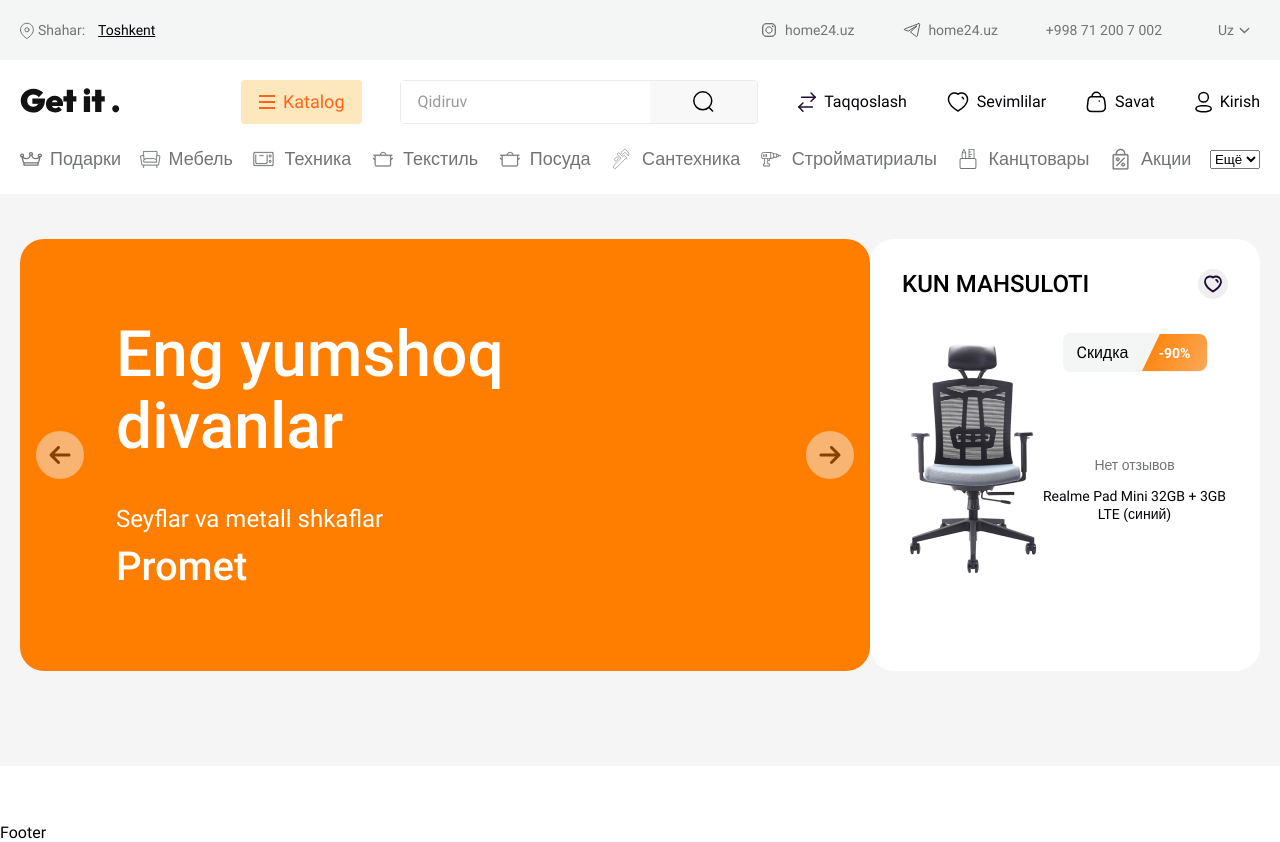
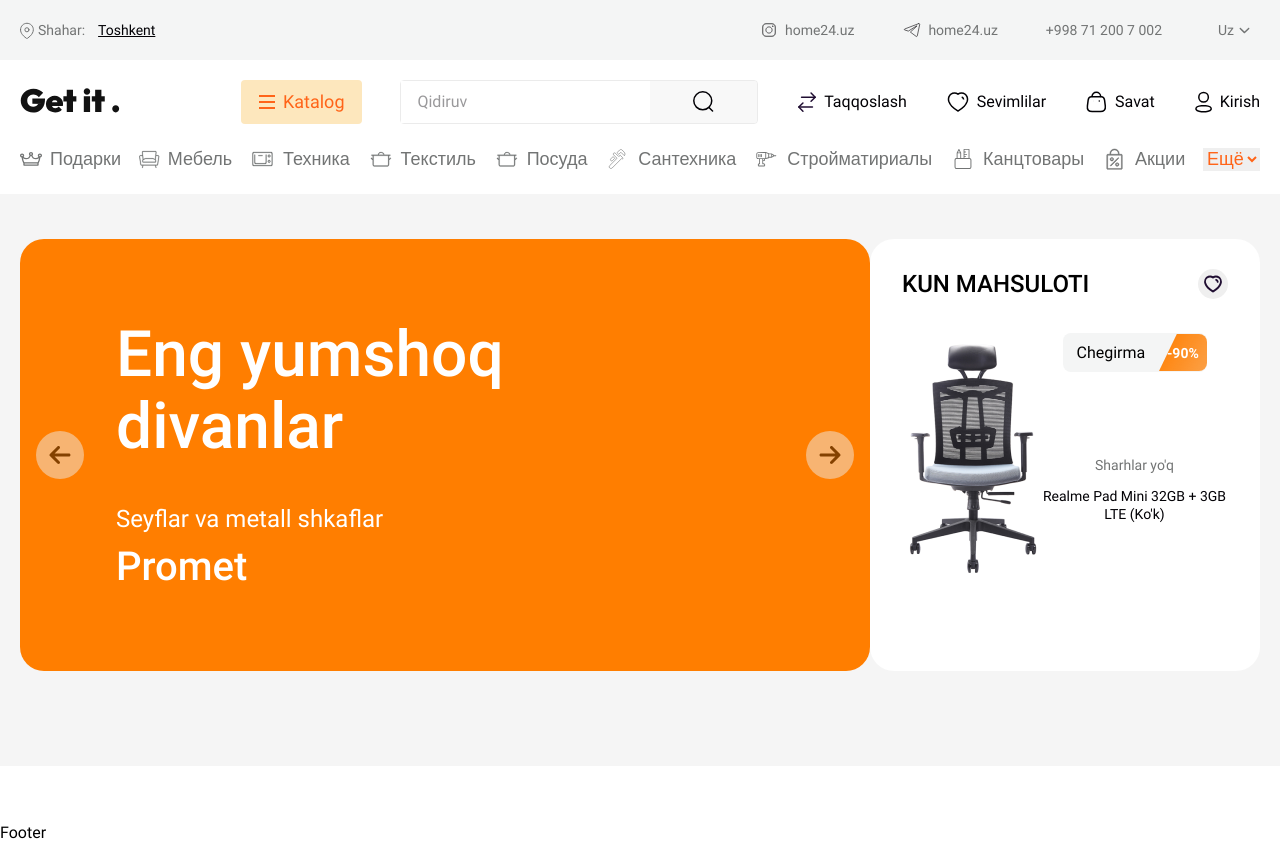
Before and after one commit to Islomjonsdev/online-shop, a React (Vite) app: page / in a window 1280 px wide. Built offline with nearby package versions, Linux system fonts and the light colour scheme.

Commit message:
done bugs

```diff
--- a/public/locales/en/translation.json
+++ b/public/locales/en/translation.json
@@ -10,5 +10,8 @@
     "bestBad": "The softest sofas",
     "metal": "Safes and metal cabinets",
     "promet": "Promet",
-    "productDay": "Product of the day"
+    "productDay": "Product of the day",
+    "discount": "Discount",
+    "noReviews": "No reviews",
+    "blue": "Blue"
 }
--- a/public/locales/ru/translation.json
+++ b/public/locales/ru/translation.json
@@ -10,5 +10,8 @@
     "bestBad": "Самый мягкий диваны",
     "metal": "Сейфы и металлические шкафы",
     "promet": "Промет",
-    "productDay": "Tовар дня"
+    "productDay": "Tовар дня",
+    "discount": "Cкидка",
+    "noReviews": "Нет отзывов",
+    "blue": "Cиний"
 }
--- a/public/locales/uz/translation.json
+++ b/public/locales/uz/translation.json
@@ -10,5 +10,8 @@
     "bestBad": "Eng yumshoq divanlar",
     "metal": "Seyflar va metall shkaflar",
     "promet": "Promet",
-    "productDay": "Kun mahsuloti"
+    "productDay": "Kun mahsuloti",
+    "discount": "Chegirma",
+    "noReviews": "Sharhlar yo'q",
+    "blue": "Ko'k"
 }
--- a/src/SvgIcons/index.jsx
+++ b/src/SvgIcons/index.jsx
@@ -498,9 +498,9 @@ export const Icons = {
         clipRule="evenodd"
         d="M7.84063 12.9025C6.39356 12.0119 5.04737 10.9638 3.82615 9.77678C2.96758 8.92196 2.31396 7.87985 1.91536 6.73026C1.19806 4.5002 2.03591 1.94722 4.38071 1.19168C5.61303 0.794957 6.95893 1.0217 7.99735 1.80098C9.03618 1.02265 10.3816 0.795985 11.614 1.19168C13.9588 1.94722 14.8027 4.5002 14.0854 6.73026C13.6868 7.87985 13.0332 8.92196 12.1746 9.77678C10.9534 10.9638 9.60718 12.0119 8.1601 12.9025L8.00338 13L7.84063 12.9025Z"
         stroke="#200E32"
-        stroke-width="1.5"
-        stroke-linecap="round"
-        stroke-linejoin="round"
+        strokeWidth="1.5"
+        strokeLinecap="round"
+        strokeLinejoin="round"
       />
       <path
         d="M10.4928 3.70203C11.203 3.92889 11.7076 4.56649 11.7707 5.31668"
--- a/src/components/Hero/Hero.jsx
+++ b/src/components/Hero/Hero.jsx
@@ -43,11 +43,11 @@ const Hero = () => {
 
               <div className={style.hero_right_bottom_list}>
                 <div>
-                  <p className={style.text1}>Cкидка</p>
+                  <p className={style.text1}>{t("discount")}</p>
                   <span>-90%</span>
                 </div>
-                <p className={style.text2}>Нет отзывов</p>
-                <span>Realme Pad Mini 32GB + 3GB LTE (синий)</span>
+                <p className={style.text2}>{t("noReviews")}</p>
+                <span>Realme Pad Mini 32GB + 3GB LTE <span className={style.xs}>({t("blue")})</span></span>
               </div>
             </div>
           </div>
--- a/src/components/Layout/Header/HeaderBottom/HeaderCategory/HeaderCategory.jsx
+++ b/src/components/Layout/Header/HeaderBottom/HeaderCategory/HeaderCategory.jsx
@@ -51,6 +51,8 @@ const HeaderCategory = () => {
       categoryText: "Акции",
     },
   ];
+
+  const selects = ["Ещё", "Ещё", "Ещё", "Ещё", "Ещё", "Ещё", "Ещё"]
   return (
     <div className={style.header_category}>
       <div className={style.container}>
@@ -63,8 +65,10 @@ const HeaderCategory = () => {
               </Link>
             );
           })}
-          <select name="" id="">
-            <option value="">Ещё</option>
+          <select>
+              {
+                selects?.map((option, index) => (<option key={index}>{option}</option>))
+              }
           </select>
         </div>
       </div>
--- a/src/components/Layout/Header/HeaderBottom/HeaderCategory/HeaderCategory.module.scss
+++ b/src/components/Layout/Header/HeaderBottom/HeaderCategory/HeaderCategory.module.scss
@@ -27,5 +27,16 @@
             font-weight: 400;
             line-height: 26px; /* 144.444% */
         }
+
+        select {
+            border: none;
+            cursor: pointer;
+            outline: none;
+            color: $orange;
+            font-size: 18px;
+            font-style: normal;
+            font-weight: 400;
+            line-height: 26px; /* 144.444% */
+        }
     }
 }
```
